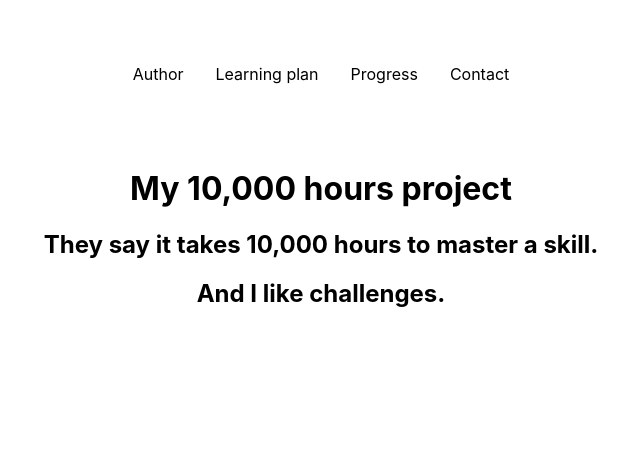
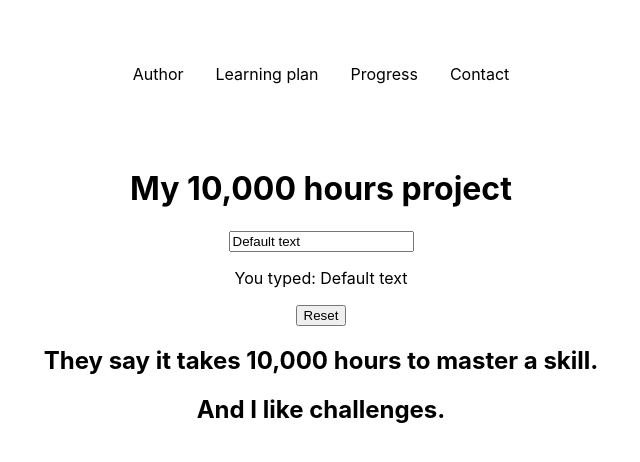
Before and after one commit to borsos-ilo/react-playground, a React (Create React App) app: page / in a window 1280 px wide. Shown: the top 462 px of the page, without its empty margins (319-959 px from the left). Built offline with nearby package versions, Linux system fonts and the light colour scheme.

Commit message:
playing with state in React

```diff
--- a/src/components/App.js
+++ b/src/components/App.js
@@ -3,6 +3,7 @@ import '../styles/App.css';
 import Main from './Main';
 import Nav from './Nav';
 import Heading from './Heading';
+import Button from './Button'
 
 function App() {
   return (
@@ -10,6 +11,7 @@ function App() {
       <Nav />
       <Heading  currentFramework="React" nextFramework="Next.js">
       </Heading>
+      <Button/>
       <Main />
     </div>
   );
--- /dev/null
+++ b/src/components/Button.js
@@ -0,0 +1,18 @@
+import { useState } from "react";
+
+function Button() {
+    const [inputText, setInputText] = useState("Default text");
+    function handleChange(e) {
+        setInputText(e.target.value)
+    };
+
+    return (
+        <>
+            <input value={inputText} onChange={handleChange}/>
+            <p>You typed: {inputText}</p>
+            <button onClick={() => setInputText("Default text")}>Reset</button>
+        </>
+    )
+}
+
+export default Button;
```
